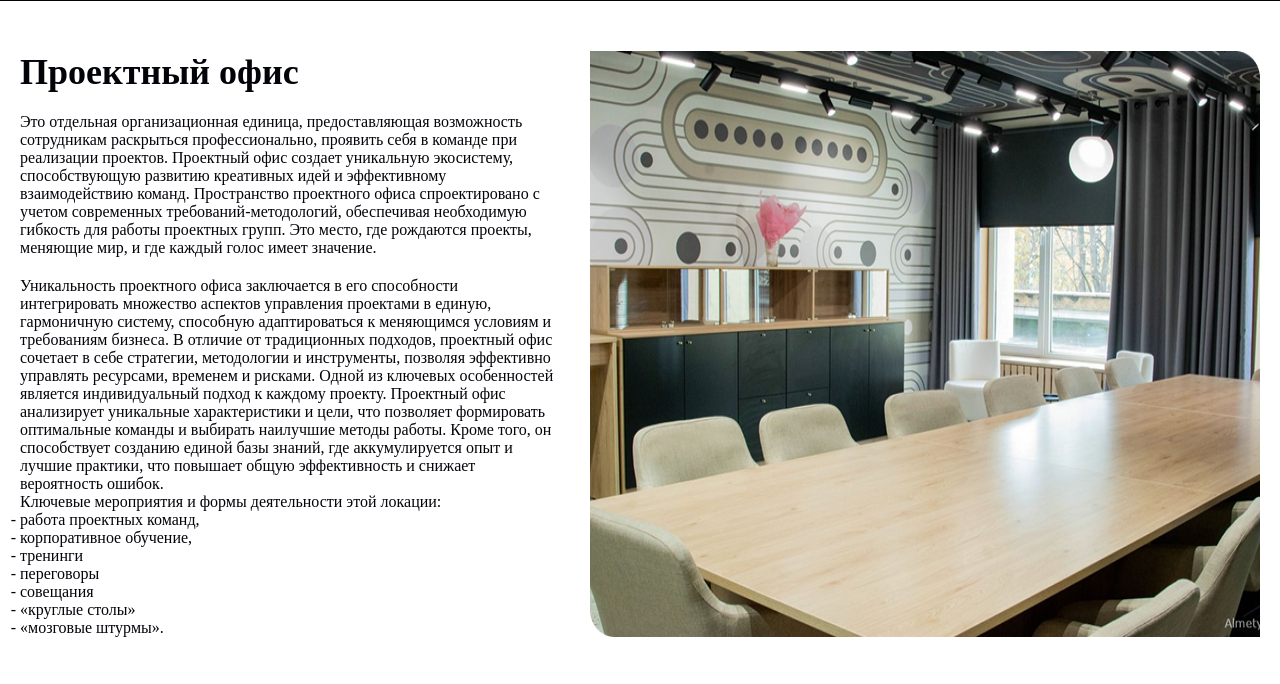
After one commit to Arc3228/biblioneft, a Django app: page /office/ in a window 1280 px wide. The commit adds this page. Shown: the part 363-1047 px from the top of the page. Run offline with Django 4.2, Linux system fonts and the light colour scheme; some web fonts are replaced.

Commit message:
Страница проектного офиса

```diff
--- a/biblioneft/main/static/style.css
+++ b/biblioneft/main/static/style.css
@@ -377,3 +377,7 @@ max-width: 1020px;
 .pages_par1{
 margin-bottom: 20px;
 }
+
+.pages_list li {
+list-style-type: "- ";
+}
--- /dev/null
+++ b/biblioneft/main/templates/pages/office.html
@@ -0,0 +1,28 @@
+{% extends 'base.html' %}
+{% load static %}
+
+{% block content %}
+<div class="container">
+    <div class="pages_first_line">
+        <div class="pages_text">
+            <h1 class="pages_title">Проектный офис</h1>
+            <p class="pages_par1">Это отдельная организационная единица, предоставляющая возможность сотрудникам раскрыться профессионально, проявить себя в команде при реализации проектов. Проектный офис создает уникальную экосистему, способствующую развитию креативных идей и эффективному взаимодействию команд. Пространство проектного офиса спроектировано с учетом современных требований-методологий, обеспечивая необходимую гибкость для работы проектных групп. Это место, где рождаются проекты, меняющие мир, и где каждый голос имеет значение.</p>
+            <p class="pages_par2">Уникальность проектного офиса заключается в его способности интегрировать множество аспектов управления проектами в единую, гармоничную систему, способную адаптироваться к меняющимся условиям и требованиям бизнеса. В отличие от традиционных подходов, проектный офис сочетает в себе стратегии, методологии и инструменты, позволяя эффективно управлять ресурсами, временем и рисками. Одной из ключевых особенностей является индивидуальный подход к каждому проекту. Проектный офис анализирует уникальные характеристики и цели, что позволяет формировать оптимальные команды и выбирать наилучшие методы работы. Кроме того, он способствует созданию единой базы знаний, где аккумулируется опыт и лучшие практики, что повышает общую эффективность и снижает вероятность ошибок.</p>
+            <p class="pages_par3">Ключевые мероприятия и формы деятельности этой локации:</p>
+            <ul class="pages_list">
+                <li>работа проектных команд,</li>
+                <li>корпоративное обучение,</li>
+                <li>тренинги</li>
+                <li>переговоры</li>
+                <li>совещания</li>
+                <li>«круглые столы»</li>
+                <li>«мозговые штурмы».</li>
+            </ul>
+        </div>
+        <img src="{% static 'pages_img/office/office1.png' %}" alt="">
+    </div>
+    <img class="img_big" src="{% static 'pages_img/office/office2.png' %}" alt="">
+</div>
+
+
+{% endblock %}
--- a/biblioneft/main/urls.py
+++ b/biblioneft/main/urls.py
@@ -11,4 +11,5 @@ urlpatterns = [
     path("books/", views.profile_view, name="books"),
     path("logout/", LogoutView.as_view(), name='logout'),
     path("chit-zal/", views.chit_zal, name='chit-zal'),
+    path("office/", views.office, name='office'),
 ]
--- a/biblioneft/main/views.py
+++ b/biblioneft/main/views.py
@@ -104,3 +104,7 @@ def generate_book_folder(title, author):
 
 def chit_zal(request):
     return render(request, 'pages/chit-zal.html')
+
+
+def office(request):
+    return render(request, 'pages/office.html')
```
